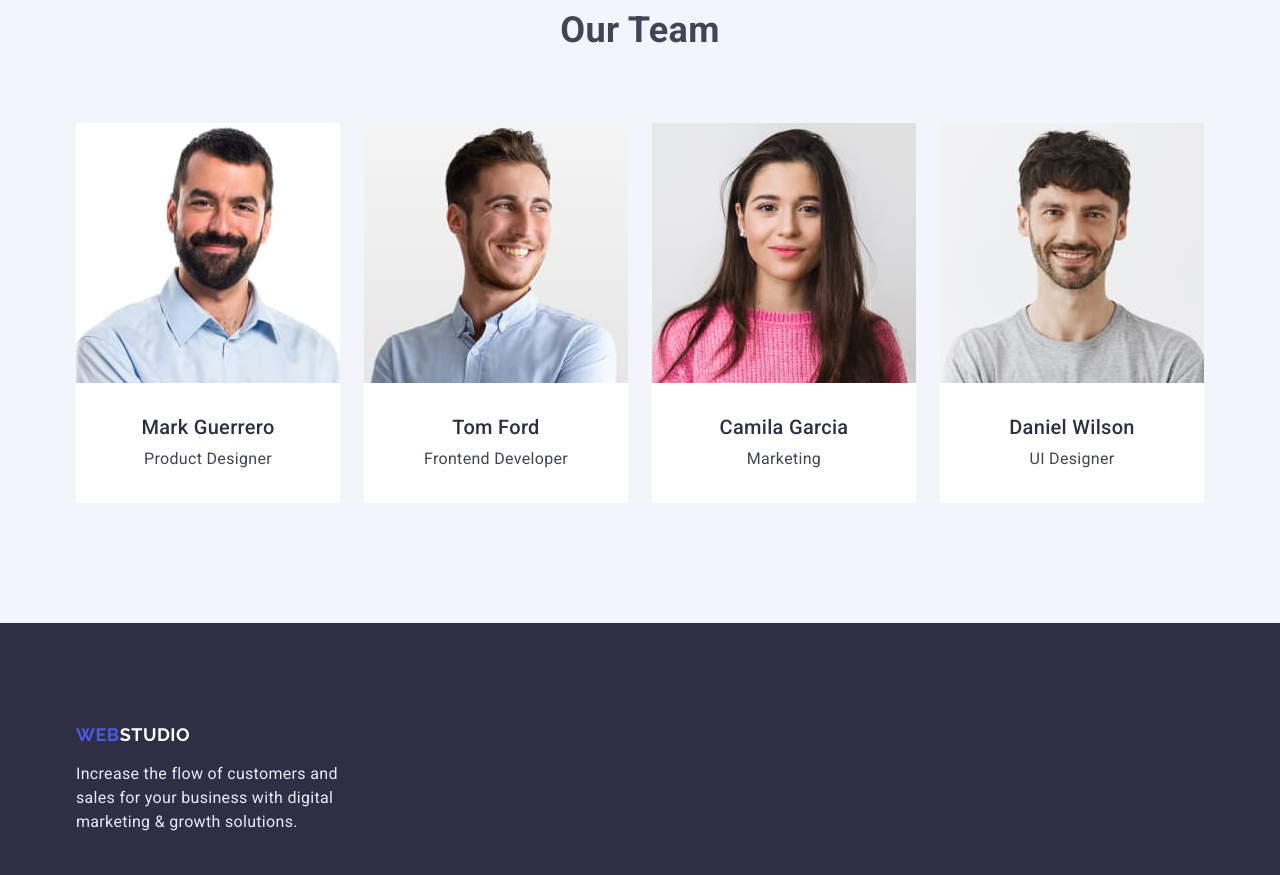
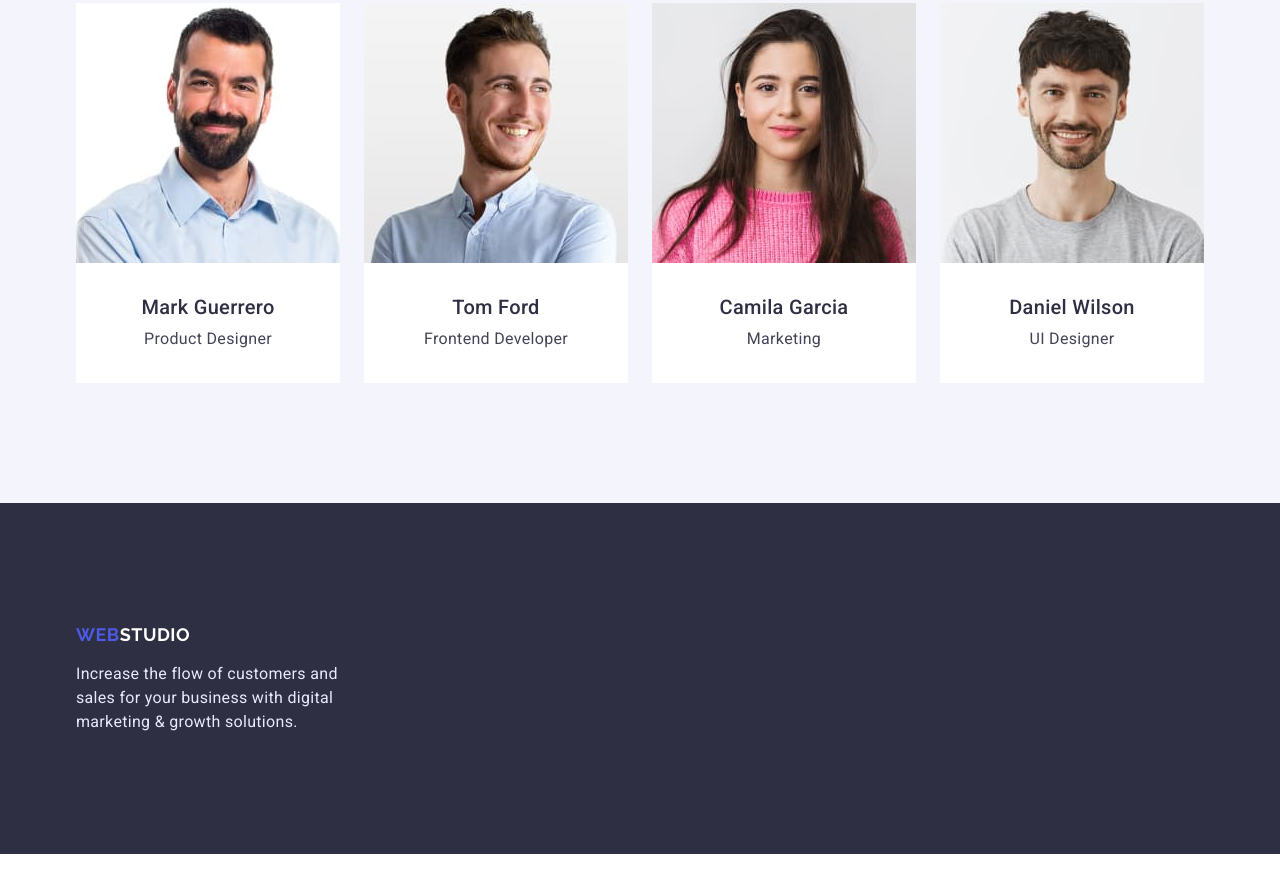
Before and after one commit to SvAmi1/goit-markup-hw-03, a plain HTML site: page index.html in a window 1280 px wide. Shown: the part 1925-2800 px from the top of the page. After the commit the page ends 2779 px from the top, so only its background shows below. Drawn offline with nearby package versions, Linux system fonts and the light colour scheme.

Commit message:
fixed bugs

```diff
--- a/css/styles.css
+++ b/css/styles.css
@@ -104,9 +104,6 @@ body {
 	letter-spacing: 0.03em;
 	text-transform: uppercase;
 	text-decoration: none;
-	flex: none;
-	order: 0;
-	flex-grow: 0;
 }
 
 .web {
@@ -183,13 +180,16 @@ body {
 .hero-btn {
 	display: flex;
 	font-family: inherit;
+	font-weight: 500;
 	cursor: pointer;
 	background: var(--primary-brand);
 	color: var(--hero-text);
 	padding: 16px 32px;
+	margin-right: auto;
+	margin-left: auto;
 	gap: 10px;
 	border-radius: 4px;
-	box-shadow: 0px 4px 4px rgba(0, 0, 0, 0.15);
+	/* box-shadow: 0px 4px 4px rgba(0, 0, 0, 0.15); */
 	min-width: 169px;
 }
 .hero-btn:hover,
@@ -224,6 +224,7 @@ body {
 /* Section 2 */
 
 .activities {
+	padding-top: 0;
 }
 .activities-title {
 	font-weight: 700;
@@ -285,6 +286,9 @@ body {
 	color: var(--primary-brand);
 	background-color: var(--light);
 	cursor: pointer;
+	padding: 12px 24px;
+	border: 1px solid #e7e9fc;
+	border-radius: 4px;
 }
 .btns:hover,
 .btns:focus {
@@ -335,12 +339,9 @@ body {
 .footer {
 	background-color: var(--dark);
 }
-.footer-box {
-	margin-bottom: 16px;
-	margin-top: 100px;
-}
 .footer-text {
-	padding-bottom: 100px;
 	color: var(--accent);
 	width: 264px;
+	text-align: left;
+	margin-top: 16px;
 }
--- a/index.html
+++ b/index.html
@@ -142,11 +142,9 @@
 				</div>
 			</section>
 		</main>
-		<footer class="footer">
+		<footer class="section footer">
 			<div class="container">
-				<div class="footer-box">
-					<a href="./index.html" class="logo web">Web<span class="logo studio-white">Studio</span></a></div
-				>
+				<a href="./index.html" class="logo web">Web<span class="logo studio-white">Studio</span></a>
 				<p class="footer-text">
 					Increase the flow of customers and sales for your business with digital marketing & growth solutions.
 				</p>
```
Also changed, not shown: portfolio.html (+2 -4 lines).
